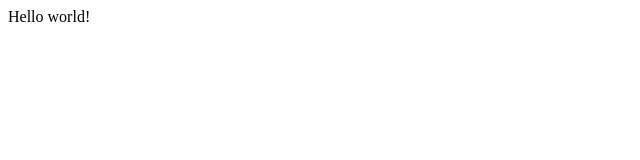
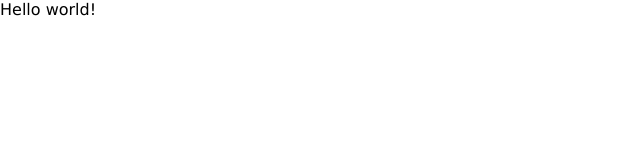
Before and after one commit to g-krzysztof/calculator, a React (Create React App) app: page / in a window 1280 px wide. Shown: the top 160 px of the page, without its empty margins (0-640 px from the left). Built offline with nearby package versions, Linux system fonts and the light colour scheme.

Commit message:
basic reset css and global styles

```diff
--- a/src/css/index.css
+++ b/src/css/index.css
@@ -1 +1,11 @@
-/* No CSS *//*# sourceMappingURL=index.css.map */
+* {
+  margin: 0;
+  padding: 0;
+  -webkit-box-sizing: border-box;
+          box-sizing: border-box;
+}
+
+body {
+  font-family: Verdana, Geneva, Tahoma, sans-serif;
+}
+/*# sourceMappingURL=index.css.map */
--- a/src/styles/index.scss
+++ b/src/styles/index.scss
@@ -0,0 +1,9 @@
+* {
+    margin: 0;
+    padding: 0;
+    box-sizing: border-box;
+}
+
+body {
+    font-family: Verdana, Geneva, Tahoma, sans-serif;
+}
```
Also changed, not shown: 1 other file (tests, documents, lock files or other folders).
